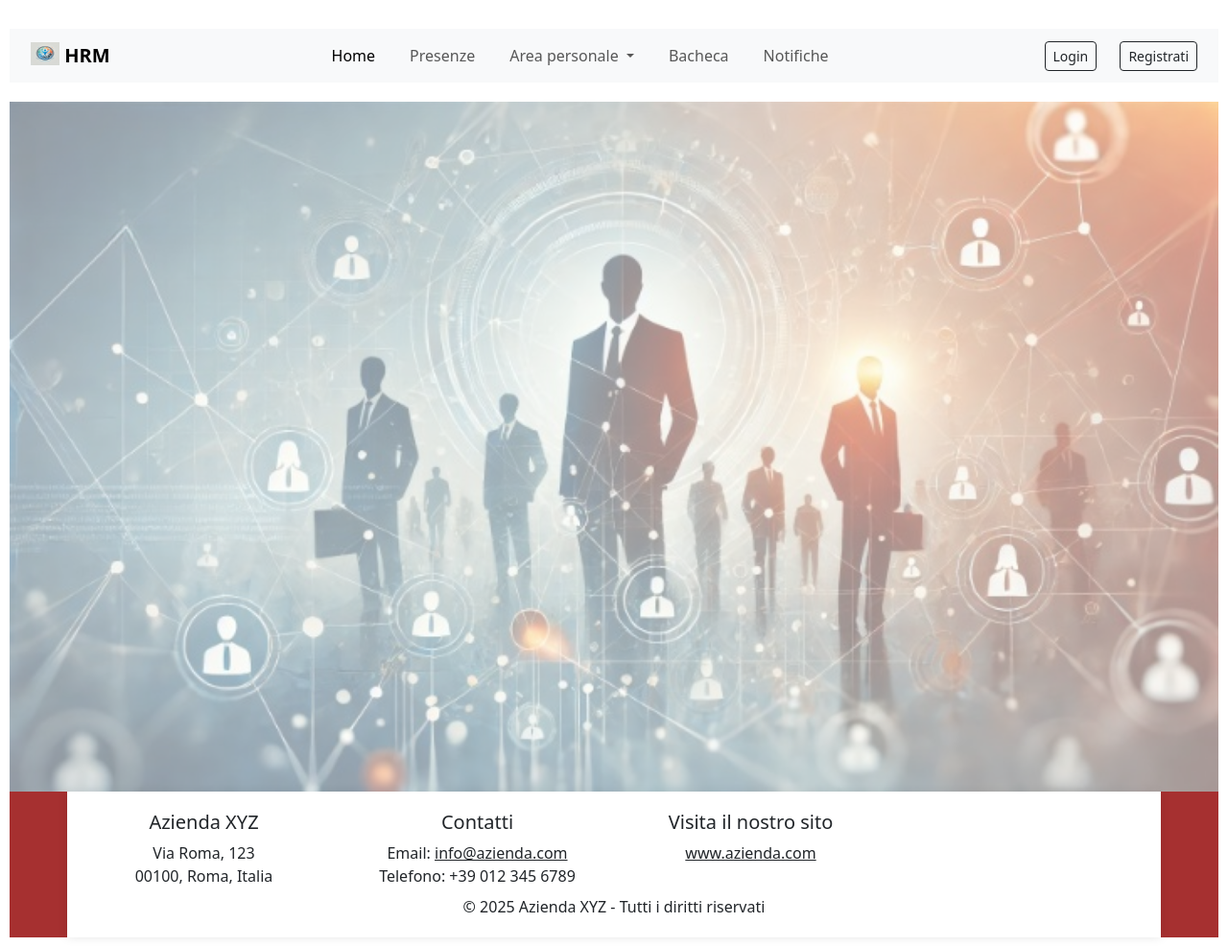
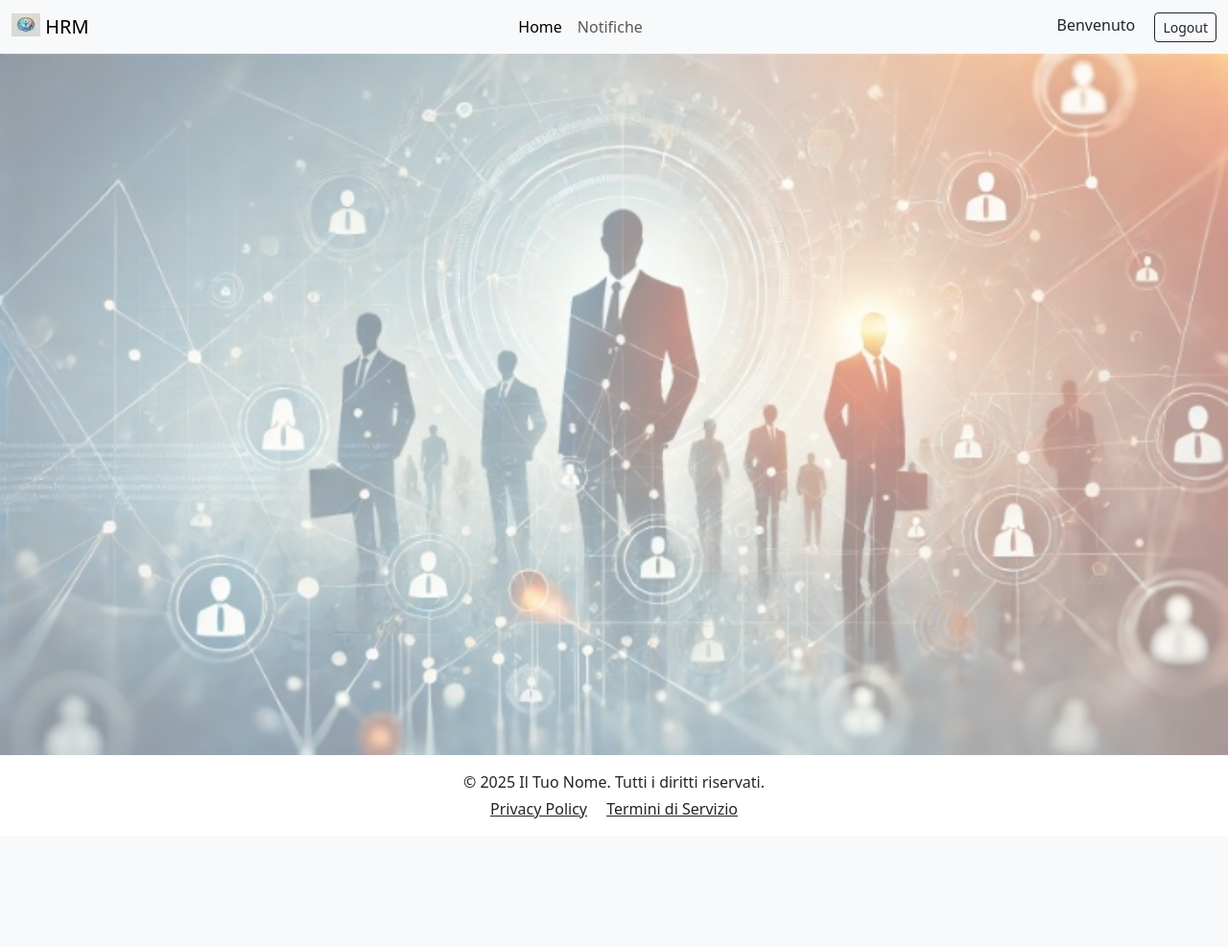
Before and after one commit to LorenzoSiena/HRMS-Human-Resource-Management-System, a Django app: page /login in a window 1280 px wide. Shown: the whole page at 96% size. After the commit the page ends 853 px from the top, so only its background shows below. Run offline with Django 5.2, Linux system fonts and the light colour scheme.

Commit message:
Modificato footer ed eliminato il documento css

```diff
--- a/hrms_project/hrms_app/templates/hrms_app/base.html
+++ b/hrms_project/hrms_app/templates/hrms_app/base.html
@@ -3,7 +3,6 @@
 <head>
     <meta charset="UTF-8">
     <meta name="viewport" content="width=device-width, initial-scale=1.0">
-    <link rel="stylesheet" href="/HRMS-Human-Resource-Management-System/hrms_project/static/base.css">
     <link href="https://cdn.jsdelivr.net/npm/bootstrap@5.3.3/dist/css/bootstrap.min.css" rel="stylesheet" integrity="sha384-QWTKZyjpPEjISv5WaRU9OFeRpok6YctnYmDr5pNlyT2bRjXh0JMhjY6hW+ALEwIH" crossorigin="anonymous">
     <title>Base</title>
 </head>
@@ -19,59 +18,26 @@
           <div class="collapse navbar-collapse justify-content-center" id="navbarNavAltMarkup">
             <div class="navbar-nav">
               <a class="nav-link active" aria-current="page" href="#">Home</a>
-              <a class="nav-link" aria-current="page" href="#">Presenze</a>
-              <li class="nav-item dropdown">
-                <a class="nav-link dropdown-toggle" href="#" role="button" data-bs-toggle="dropdown" aria-expanded="false">
-                  Area personale
-                </a>
-                <ul class="dropdown-menu">
-                  <li><a class="dropdown-item" href="#">Richiesta Ferie</a></li>  <!-- Sia form che report -->
-                  <li><a class="dropdown-item" href="#">Richiesta Permessi</a></li> <!-- Sia form che report -->
-                  <li><a class="dropdown-item" href="#">Stipendi</a></li>
-                  <li><a class="dropdown-item" href="#">Buste Paga</a></li> <!-- solo report -->
-                </ul>
-              </li>
-              <a class="nav-link" aria-current="page" href="#">Bacheca</a> <!-- Comunicazioni Aziendali -->
-              <a class="nav-link" aria-current="page" href="#">Notifiche</a> <!-- Richieste accordate/negate -->
-
+              <a class="nav-link" aria-current="page" href="#">Notifiche</a>
             </div>
           </div>
 
-
           <div>
-            <!-- {% if user.is_authenticated %} -->
-                <span class="text-light me-3">Benvenuto {{user.username}}</span>
+                <span class="text-dark me-3">Benvenuto {{user.username}}</span>
                 <a href="{% url 'logout' %}" class="btn btn-outline-dark btn-sm">Logout</a>
-            <!-- {% else %} -->
-                <a href="{% url 'login' %}" class="btn btn-outline-dark btn-sm">Login</a>
-                <a href="{% url 'register' %}" class="btn btn-outline-dark btn-sm">Registrati</a>
-            <!-- {% endif %} -->
         </div>
         </div>
       </nav>
       <img src="../../../static/img/background_cleanup.png" class="img-fluid opacity-50" alt="background">
-      <footer>
+      <footer class="bg-white text-dark text-center py-3">
         <div class="container">
-            <div class="row">
-                <div class="col-md-3">
-                    <h5>Azienda XYZ</h5>
-                    <p>Via Roma, 123<br>00100, Roma, Italia</p>
-                </div>
-                <div class="col-md-3">
-                    <h5>Contatti</h5>
-                    <p>Email: <a href="mailto:info@azienda.com" class="text-dark">info@azienda.com</a></p>
-                    <p>Telefono: +39 012 345 6789</p>
-                </div>
-                <div class="col-md-3">
-                    <h5>Visita il nostro sito</h5>
-                    <p><a href="https://www.azienda.com/" class="text-dark" target="_blank">www.azienda.com</a></p>
-                </div>
-            </div>
-            <div class="text-center mt-2">
-                <p class="mb-0">&copy; 2025 Azienda XYZ - Tutti i diritti riservati</p>
-            </div>
+          <p class="mb-1">&copy; 2025 Il Tuo Nome. Tutti i diritti riservati.</p>
+          <p class="mb-0">
+            <a href="#" class="text-dark me-3">Privacy Policy</a>
+            <a href="#" class="text-dark">Termini di Servizio</a>
+          </p>
         </div>
-    </footer>
+      </footer>
 
     <script src="https://cdn.jsdelivr.net/npm/bootstrap@5.3.3/dist/js/bootstrap.bundle.min.js" integrity="sha384-YvpcrYf0tY3lHB60NNkmXc5s9fDVZLESaAA55NDzOxhy9GkcIdslK1eN7N6jIeHz" crossorigin="anonymous"></script>
 </body>
--- a/hrms_project/static/base.css
+++ /dev/null
@@ -1,61 +0,0 @@
-/* Reset some default browser styles */
-body, h1, h2, h3, h4, h5, h6, p, ul, ol, li, figure, figcaption, blockquote, dl, dd {
-    margin: 0;
-    padding: 0;
-}
-
-body {
-    font-family:Cambria, Cochin, Georgia, Times, 'Times New Roman', serif;
-    line-height: 1.6;
-    background-color: #f4f4f4;
-    color: #333;
-    padding: 10px;
-}
-
-header {
-    background: #333;
-    color: #fff;
-    padding: 10px 0;
-    text-align: center;
-}
-
-header h1 {
-    margin: 0;
-    font-size: 2em;
-}
-
-nav {
-    margin: 20px 0;
-    text-align: center;
-}
-
-nav a {
-    color: #333;
-    text-decoration: none;
-    margin: 0 10px;
-    font-weight: bold;
-}
-
-nav a:hover {
-    color: #007BFF;
-}
-
-.container {
-    max-width: 1200px;
-    margin: 0 auto;
-    padding: 20px;
-    background: #fff;
-    box-shadow: 0 0 10px rgba(0, 0, 0, 0.1);
-}
-
- footer {
-    background: #a63030;
-    text-align: center;
-    /* padding: 10px 0; */
-    width: 100%;
-    bottom: 0;
-}
-
-footer p {
-    margin: 0;
-}
```
